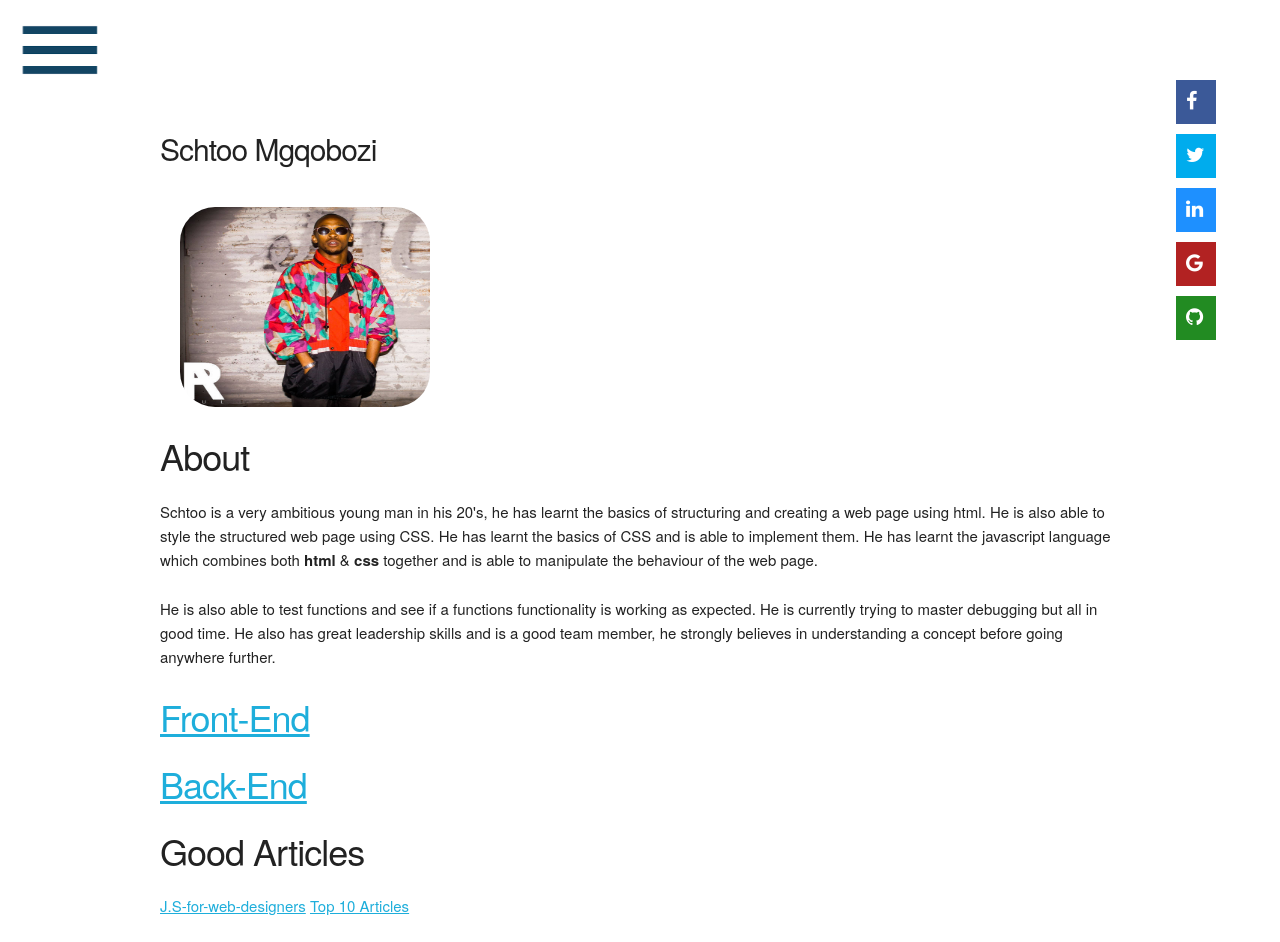
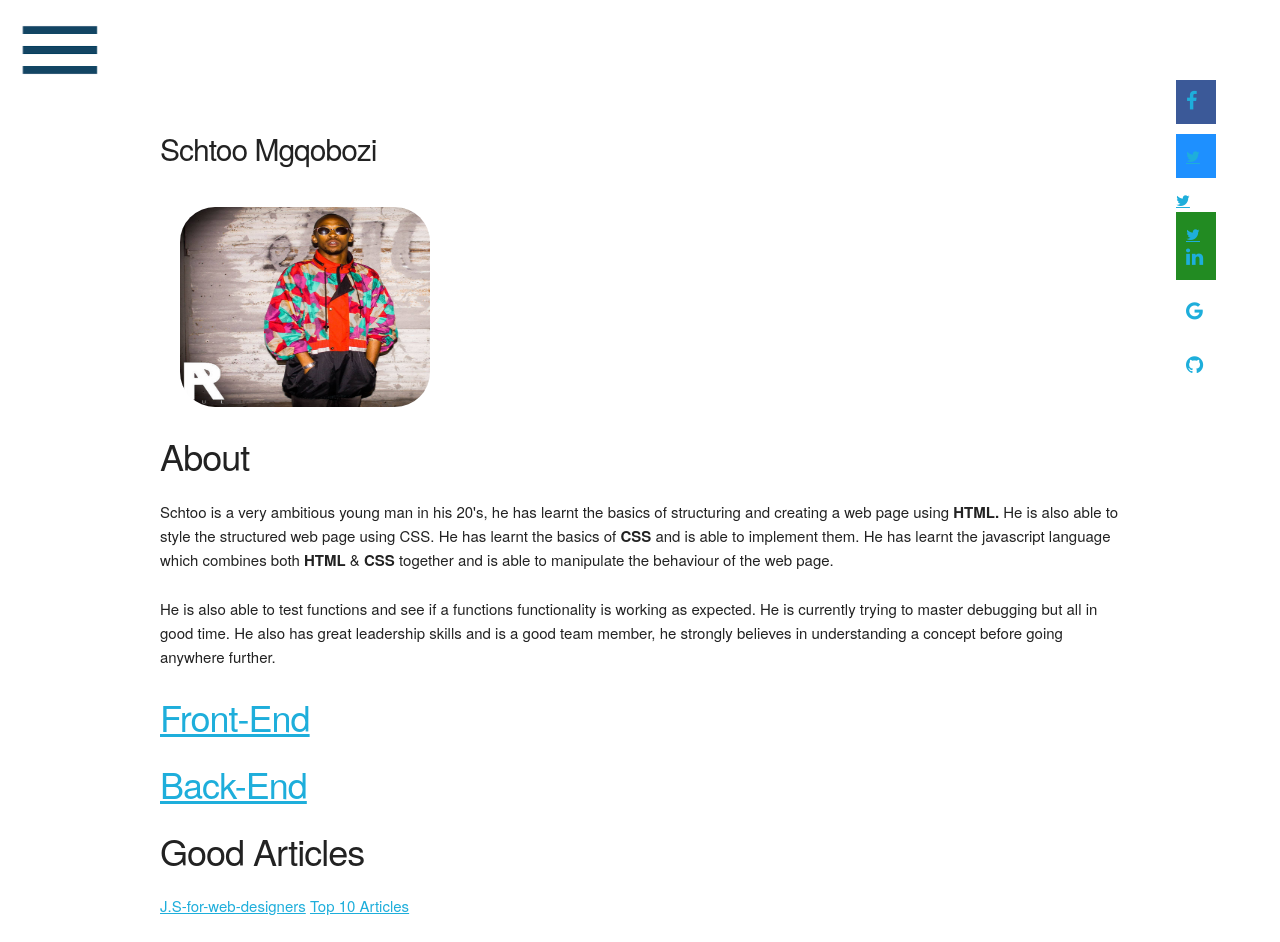
Before and after one commit to Schtoo/portfolio, a plain HTML site: page index.html in a window 1280 px wide. Drawn offline with Linux system fonts and the light colour scheme.

Commit message:
added social media details

```diff
--- a/index.html
+++ b/index.html
@@ -36,10 +36,10 @@
 		<div class="twelve columns" id="about">
 
 	    <h3>About</h3>
-	    <p>Schtoo is a very ambitious young man in his 20's, he has learnt the basics of structuring and creating a web page using html.
+	    <p>Schtoo is a very ambitious young man in his 20's, he has learnt the basics of structuring and creating a web page using <strong>HTML.</strong>
 	      He is also able to style the structured web page using CSS.
-	      He has learnt the basics of CSS and is able to implement them.
-	      He has learnt the javascript language which combines both <strong>html</strong> & <strong>css</strong> together and is able to manipulate the behaviour
+	      He has learnt the basics of <strong>CSS</strong> and is able to implement them.
+	      He has learnt the javascript language which combines both <strong>HTML</strong> & <strong>CSS</strong> together and is able to manipulate the behaviour
 	      of the web page.</p>
 	   <p>He is also able to test functions and see if a functions functionality is working as expected. He is currently trying to master debugging but all in good time.
 		He also has great leadership skills and is a good team member, he strongly believes in understanding a concept before going anywhere further.</p>
@@ -60,11 +60,11 @@
   </div>
 	<div class="twelve columns" id="cons">
 		<ul>
-				<li><i class='fa fa-facebook'></i></li>
-				<li><i class='fa fa-twitter'></i></li>
-				<li><i class='fa fa-linkedin'></i></li>
-				<li><i class='fa fa-google +'></i></li>
-				<li><i class='fa fa-github'></i></li>
+				<li><a href="https://www.facebook.com/"><i class='fa fa-facebook'></i></li>
+				<li><a href=""<i class='fa fa-twitter'></i></li>
+				<li><a href="https://www.instagram.com/"><i class='fa fa-linkedin'></i></li>
+				<li><a href="https://plus.google.com/discover"><i class='fa fa-google +'></i></li>
+				<li><a href="https://github.com/"><i class='fa fa-github'></i></li>
 	</ul>
 </div>
 </body>
```
Also changed, not shown: style.css (line endings or trailing spaces).
